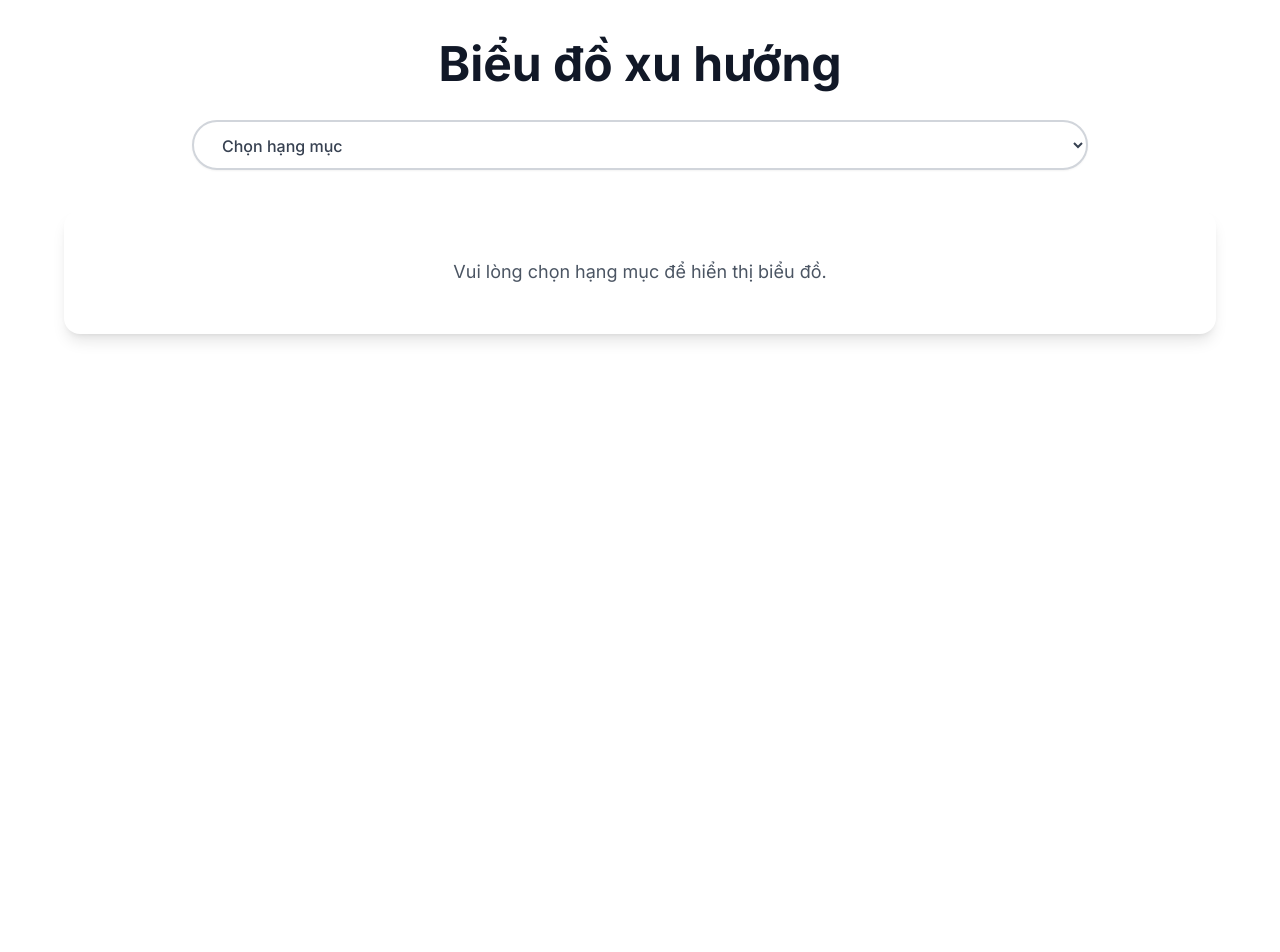
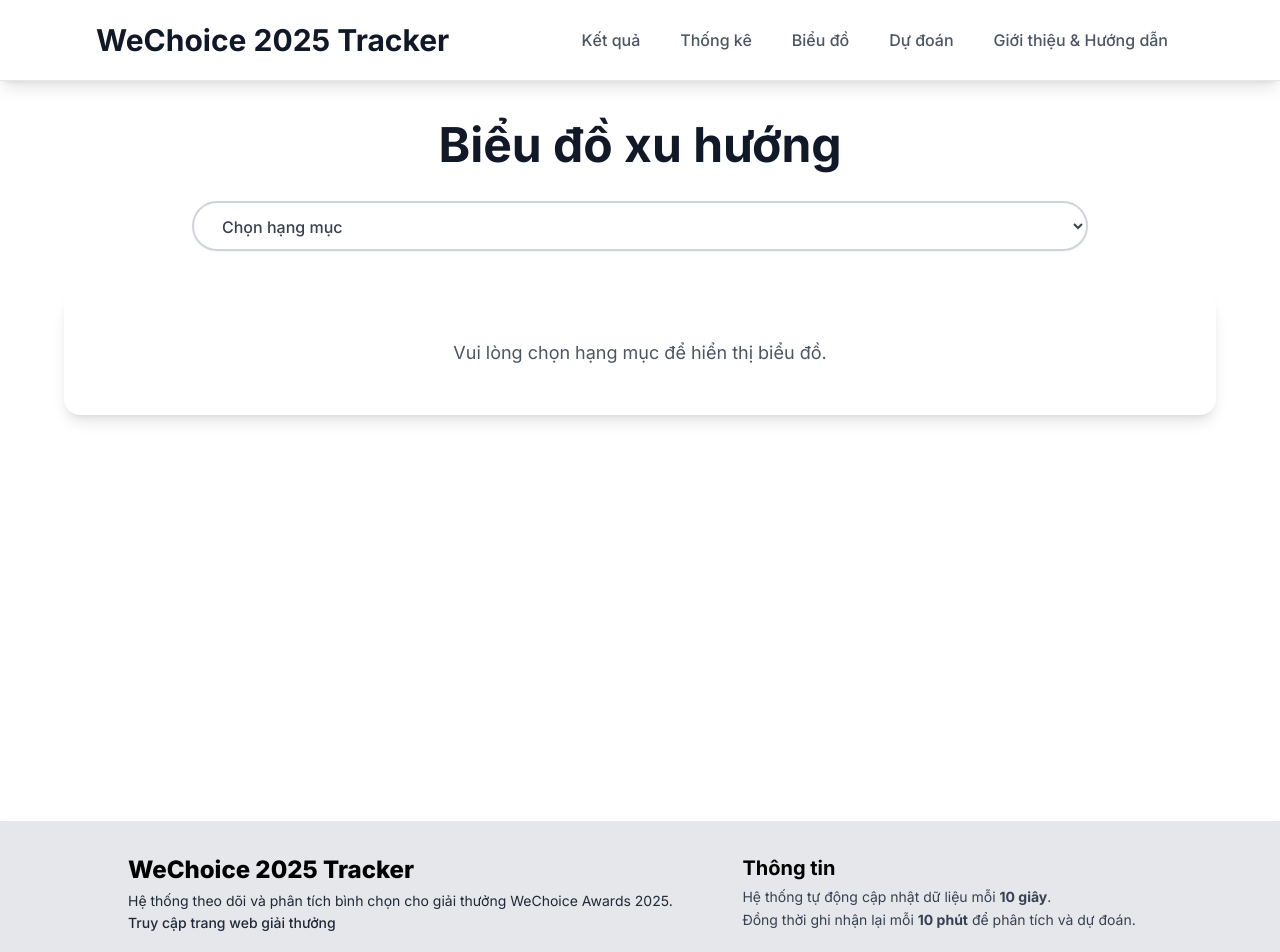
Before and after one commit to ntu09082007-eng/wechoice-tracker-frontend, a React (Vite) app: page /chart in a window 1280 px wide. Shown: the top 952 px of the page. Before the commit the page ends 800 px from the top, so only its background shows below. Built offline with nearby package versions, Linux system fonts and the light colour scheme; what chartjs-plugin-zoom would draw is missing.

Commit message:
Update ChartPage.tsx

```diff
--- a/src/pages/ChartPage.tsx
+++ b/src/pages/ChartPage.tsx
@@ -1,7 +1,10 @@
-import { useEffect, useState } from "react";
+import React, { useEffect, useState } from "react";
+// Import Header & Footer vào lại
+import Header from "../components/Header";
+import Footer from "../components/Footer";
+
 import CategorySelector from "../components/CategorySelector";
 import Charts from "../components/Charts";
-// Đã xóa import History
 import Error from "../components/Error";
 import finalHistory1 from "../info/final_history_1.json";
 import finalHistory2 from "../info/final_history_2.json";
@@ -30,7 +33,6 @@ export default function ChartPage() {
 
   const [apiPayload, setApiPayload] = useState<ApiHistory | null>(null);
 
-  // Lấy dữ liệu từ api (Giữ nguyên logic y hệt bên kia)
   useEffect(() => {
     if (!categoryId) return;
     setLoading(true);
@@ -52,6 +54,11 @@ export default function ChartPage() {
   }, [categoryId]);
 
   return (
+    <div className="flex flex-col min-h-screen bg-white">
+      {/* 1. THÊM HEADER */}
+      <Header />
+
+      <main className="flex-grow w-full mb-[20px] min-h-[calc(100vh-80px)]">
         <div className="px-4 md:px-8 py-10 max-w-[95%] mx-auto">
           <div className="mb-10 text-center">
             <h1 className="text-4xl md:text-5xl font-bold mb-8">
@@ -84,11 +91,16 @@ export default function ChartPage() {
               </div>
             ) : (
               <div className="grid grid-cols-1 gap-6">
-            {/* CHỈ GIỮ LẠI CHARTS */}
+                {/* Chỉ hiển thị Biểu đồ Charts */}
                 <Charts apiPayload={apiPayload} />
               </div>
             )}
           </div>
         </div>
+      </main>
+
+      {/* 2. THÊM FOOTER */}
+      <Footer />
+    </div>
   );
 }
```
Lines whose indentation alone changed are shown as unchanged.
